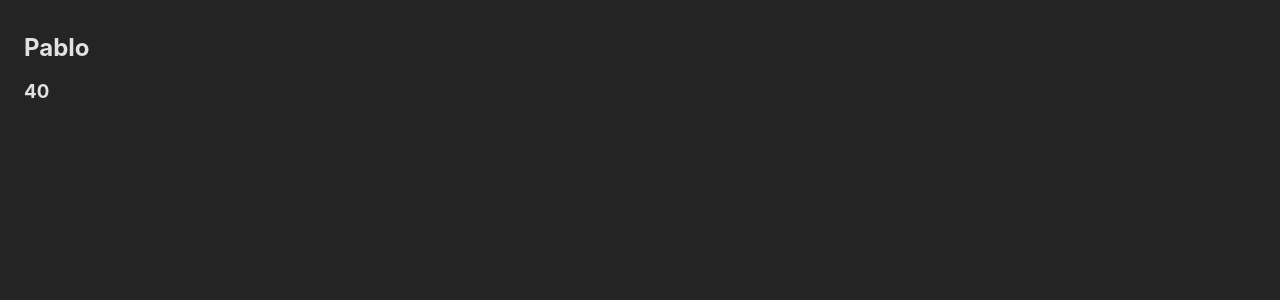
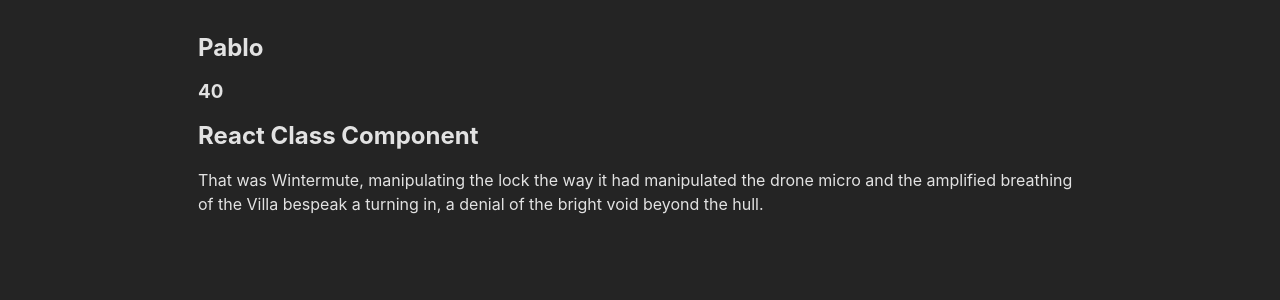
Before and after one commit to pablozuta/react-playground, a React (Vite) app: page / in a window 1280 px wide. Shown: the top 300 px of the page. Built offline with nearby package versions, Linux system fonts and the light colour scheme.

Commit message:
se crea class component

```diff
--- a/src/App.jsx
+++ b/src/App.jsx
@@ -12,6 +12,7 @@
 import Dog from './components/GrandChildren/Dog'
 import SuspenseComp from './components/SuspenseComp'
 import PropsDest from './components/PropsDest'
+import ClassComp from './components/ClassComp'
 
 
 function App() {
@@ -19,6 +20,7 @@
     <div>
 
     <PropsDest nombre="Pablo" edad="40"/>
+    <ClassComp />
 
     </div>
   )
--- /dev/null
+++ b/src/components/ClassComp.jsx
@@ -0,0 +1,14 @@
+import { Component } from "react";
+
+class ClassComp extends Component {
+    render() {
+        return (
+            <section>
+        <h2>React Class Component</h2>
+        <p>That was Wintermute, manipulating the lock the way it had manipulated the drone micro and the amplified breathing of the Villa bespeak a turning in, a denial of the bright void beyond the hull.</p>
+        </section>
+        )
+    }
+}
+
+export default ClassComp;
--- a/src/index.css
+++ b/src/index.css
@@ -1,5 +1,6 @@
 :root {
   margin: 0 auto;
+  max-width: 900px;
   padding: 1rem;
   font-family: Inter, Avenir, Helvetica, Arial, sans-serif;
   font-size: 16px;
```
